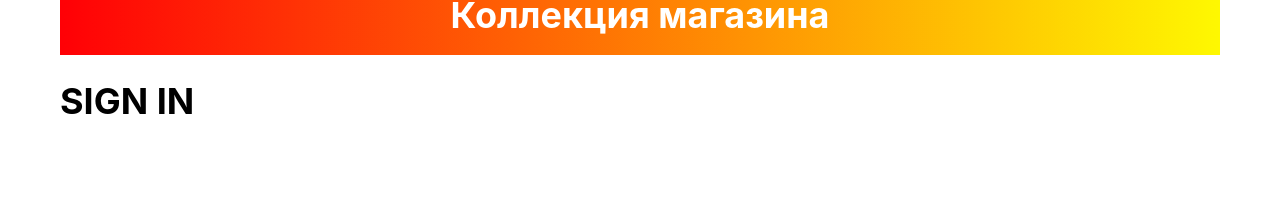
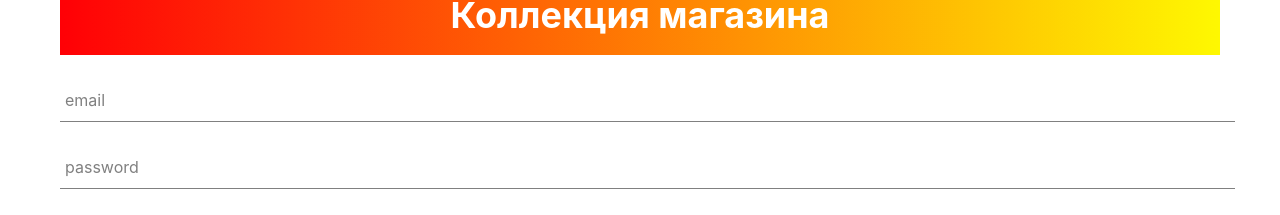
Before and after one commit to dzianislysionak/flowers-shop, a React (Create React App) app: page /signin in a window 1280 px wide. Shown: the part 315-530 px from the top of the page. Built offline with nearby package versions, Linux system fonts and the light colour scheme.

Commit message:
adding a part of signin and register form

```diff
--- /dev/null
+++ b/src/components/form-input/form-input.component.jsx
@@ -0,0 +1,16 @@
+import React from "react";
+
+import "./form-input.styles.scss";
+
+const FormInput = ({ label, ...otherProps }) => (
+  <div className="group">
+    <input className="form-input" type="email" />
+    <label
+      className={`${otherProps.value.length ? "shrink" : ""} form-input-label`}
+    >
+      {label}
+    </label>
+  </div>
+);
+
+export default FormInput;
--- /dev/null
+++ b/src/components/form-input/form-input.styles.scss
@@ -0,0 +1,65 @@
+$sub-color: grey;
+$main-color: black;
+
+@mixin shrinkLabel {
+  top: -14px;
+  font-size: 12px;
+  color: $main-color;
+}
+
+.group {
+  position: relative;
+  margin: 45px, 0;
+
+  .form-input {
+    background: none;
+    background-color: white;
+    color: $sub-color;
+    font-size: 18px;
+    padding: 10px 10px 10px 5px;
+    display: block;
+    width: 100%;
+    border: none;
+    border-radius: 0;
+    border-bottom: 1px solid $sub-color;
+    margin: 25px 0;
+
+    &:focus {
+      outline: none;
+    }
+
+    &:focus ~ .form-input-label {
+      @include shrinkLabel();
+    }
+  }
+
+  .form-input-label {
+    color: $sub-color;
+    font-size: 16px;
+    font-weight: normal;
+    position: absolute;
+    pointer-events: none;
+    left: 5px;
+    top: 10px;
+    transition: 300ms ease all;
+  }
+
+  input[type="password"] {
+    letter-spacing: 0.3em;
+  }
+
+  //   .form-input-label {
+  //     color: $sub-color;
+  //     font-size: 16px;
+  //     font-weight: normal;
+  //     position: absolute;
+  //     pointer-events: none;
+  //     left: 5px;
+  //     top: 10px;
+  //     transition: 300ms ease all;
+
+  //     &.shrink {
+  //       @include shrinkLabel();
+  //     }
+  //   }
+}
--- a/src/pages/sign-in-and-sign-up/sign-in-and-sign-up.pages.jsx
+++ b/src/pages/sign-in-and-sign-up/sign-in-and-sign-up.pages.jsx
@@ -1,5 +1,26 @@
 import React from "react";
 
-const SignInAndSignUp = () => <h1>SIGN IN</h1>;
+import FormInput from "../../components/form-input/form-input.component";
+
+const SignInAndSignUp = () => (
+  <div className="sign-in-and-sign-up">
+    <FormInput
+      name="email"
+      type="email"
+      value="email"
+      //   handleChange={handleChange}
+      label="email"
+      required
+    />
+    <FormInput
+      name="password"
+      type="password"
+      value="password"
+      //   handleChange={handleChange}
+      label="password"
+      required
+    />
+  </div>
+);
 
 export default SignInAndSignUp;
```
